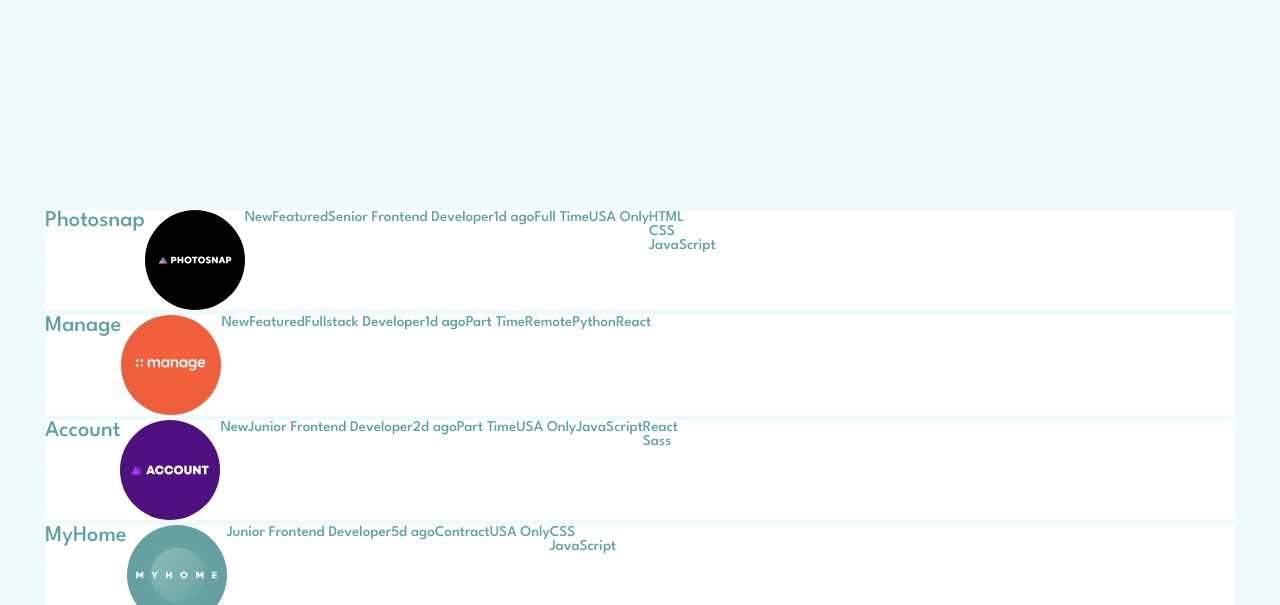
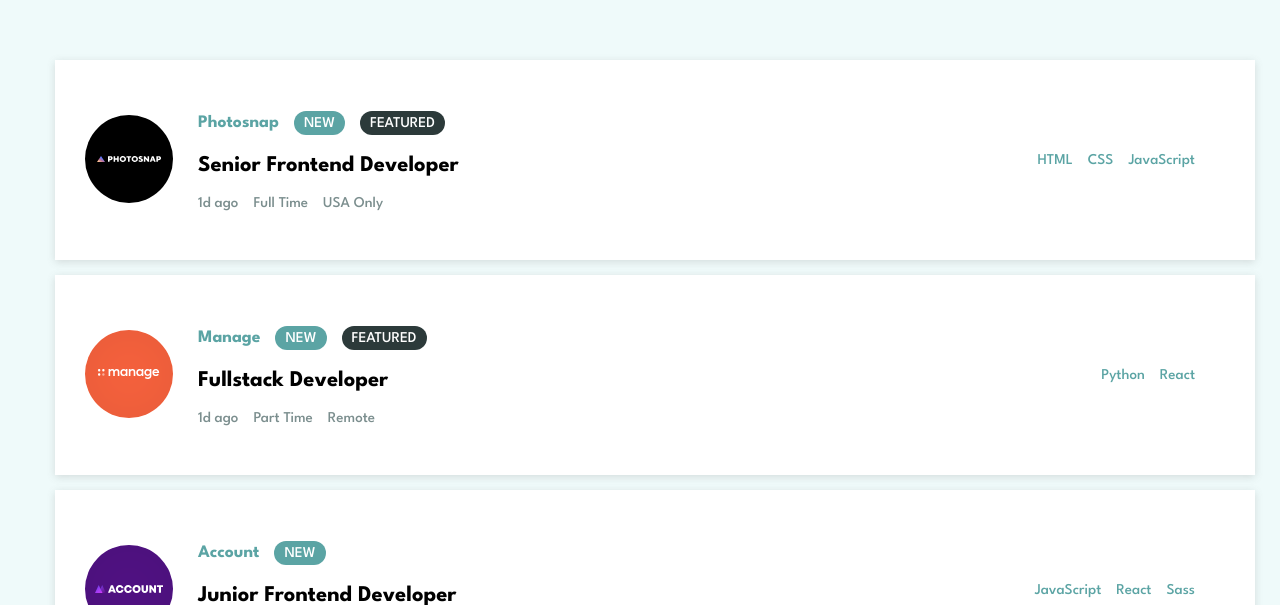
Before and after one commit to mbkosik/listing-jobs, a React (Create React App) app: page / in a window 1280 px wide. Shown: the part 195-800 px from the top of the page. Built offline with nearby package versions, Linux system fonts and the light colour scheme.

Commit message:
add styling fro JobItem component

```diff
--- a/src/components/atoms/JobItem/JobItem.module.scss
+++ b/src/components/atoms/JobItem/JobItem.module.scss
@@ -2,7 +2,67 @@
 
 .wrapper {
   display: flex;
-  height: 100px;
+  align-items: center;
+  height: 200px;
+  width: 100%;
+  margin: 15px;
+  padding: 5px;
   background-color: $white;
-  margin: 5px;
+  box-shadow: rgba(99, 99, 99, 0.2) 0px 2px 8px 0px;
+
+  .logoWrapper {
+    padding: 25px;
+  }
+
+  .descriptionWrapper {
+    display: flex;
+    flex-direction: column;
+    flex-grow: 1;
+    row-gap: 20px;
+
+    .mainInfoWrapper {
+      display: flex;
+      align-items: center;
+      column-gap: 15px;
+
+      .new {
+        display: block;
+        padding: 5px 10px;
+        border-radius: 20px;
+        background-color: $primary-cyan;
+        text-transform: uppercase;
+        color: $white;
+      }
+
+      .featured {
+        display: block;
+        padding: 5px 10px;
+        border-radius: 20px;
+        background-color: $very-dark-grayish;
+        text-transform: uppercase;
+        color: $white;
+      }
+    }
+
+    .detailsWrapper {
+      display: flex;
+      column-gap: 15px;
+      color: $dark-grayish;
+    }
+
+    .company {
+      font-weight: $bold-weight;
+    }
+
+    .position {
+      font-weight: $bold-weight;
+      color: $black;
+    }
+  }
+
+  .filtersWrapper {
+    display: flex;
+    column-gap: 15px;
+    padding: 0 55px;
+  }
 }
--- a/src/components/atoms/JobItem/index.tsx
+++ b/src/components/atoms/JobItem/index.tsx
@@ -14,26 +14,31 @@ export const JobItem: FC<IJobItemProps> = ({
   languages,
   tools,
 }) => {
+  const filterContent = [...languages, ...tools];
+
   return (
     <div className={styles.wrapper}>
-      <h2>{company}</h2>
-      <img src={logo} alt={company} />
-      {isNew && <p>New</p>}
-      {isFeatured && <p>Featured</p>}
-      <p>{position}</p>
-      <p>{postedAt}</p>
-      <p>{contract}</p>
-      <p>{location}</p>
-      <ul>
-        {languages.map((lang) => (
-          <li>{lang}</li>
+      <div className={styles.logoWrapper}>
+        <img src={logo} alt={company} />
+      </div>
+      <div className={styles.descriptionWrapper}>
+        <div className={styles.mainInfoWrapper}>
+          <h3 className={styles.company}>{company}</h3>
+          {isNew && <p className={styles.new}>New</p>}
+          {isFeatured && <p className={styles.featured}>Featured</p>}
+        </div>
+        <h2 className={styles.position}>{position}</h2>
+        <div className={styles.detailsWrapper}>
+          <p>{postedAt}</p>
+          <p>{contract}</p>
+          <p>{location}</p>
+        </div>
+      </div>
+      <div className={styles.filtersWrapper}>
+        {filterContent.map((item) => (
+          <p>{item}</p>
         ))}
-      </ul>
-      <ul>
-        {tools.map((tool) => (
-          <li>{tool}</li>
-        ))}
-      </ul>
+      </div>
     </div>
   );
 };
--- a/src/components/organisms/JobList/JobList.module.scss
+++ b/src/components/organisms/JobList/JobList.module.scss
@@ -3,7 +3,7 @@
 
 .wrapper {
   position: absolute;
-  top: 50%;
+  top: 30%;
   left: 50%;
   transform: translateX(-50%);
   width: 1200px;
```
